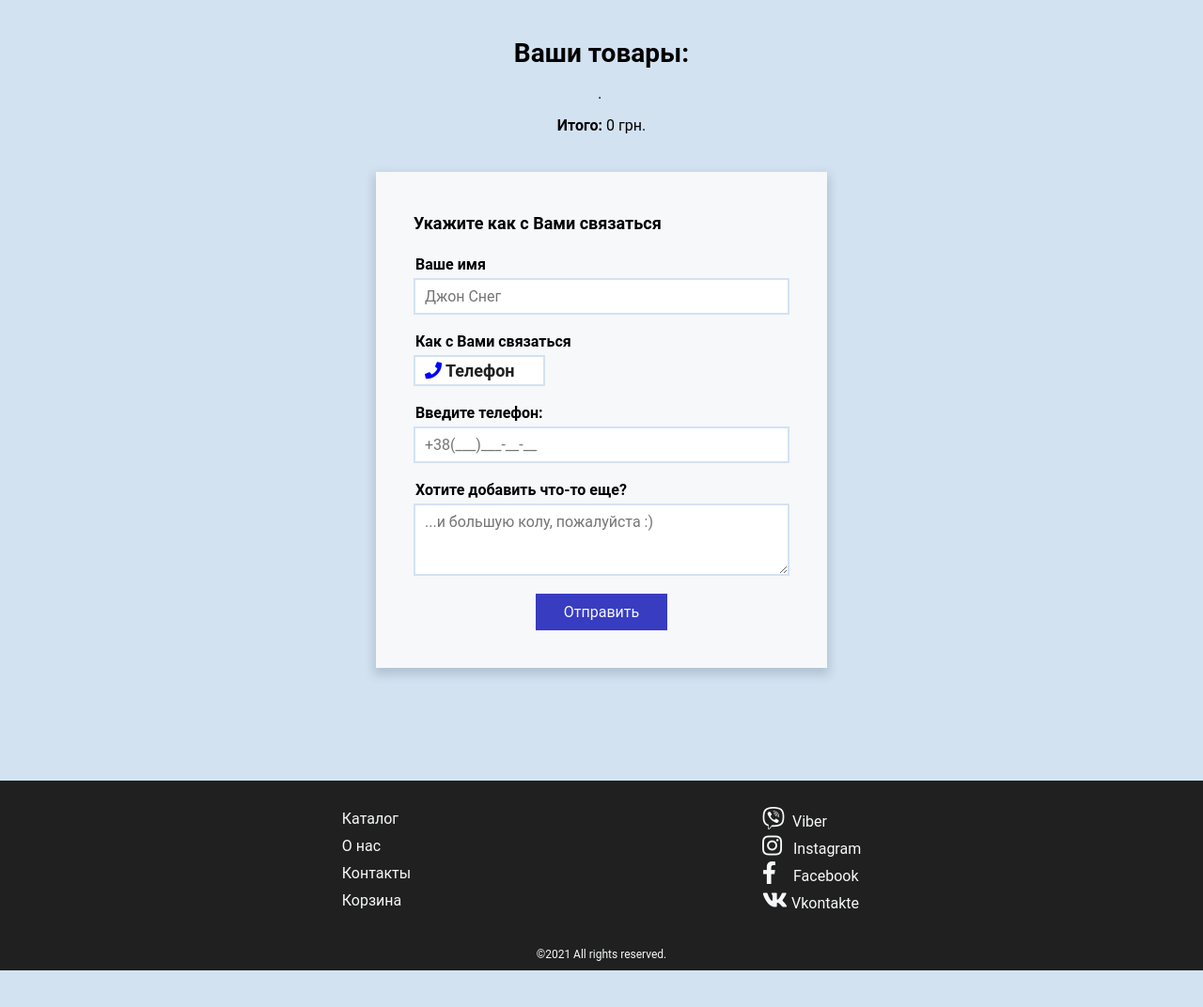
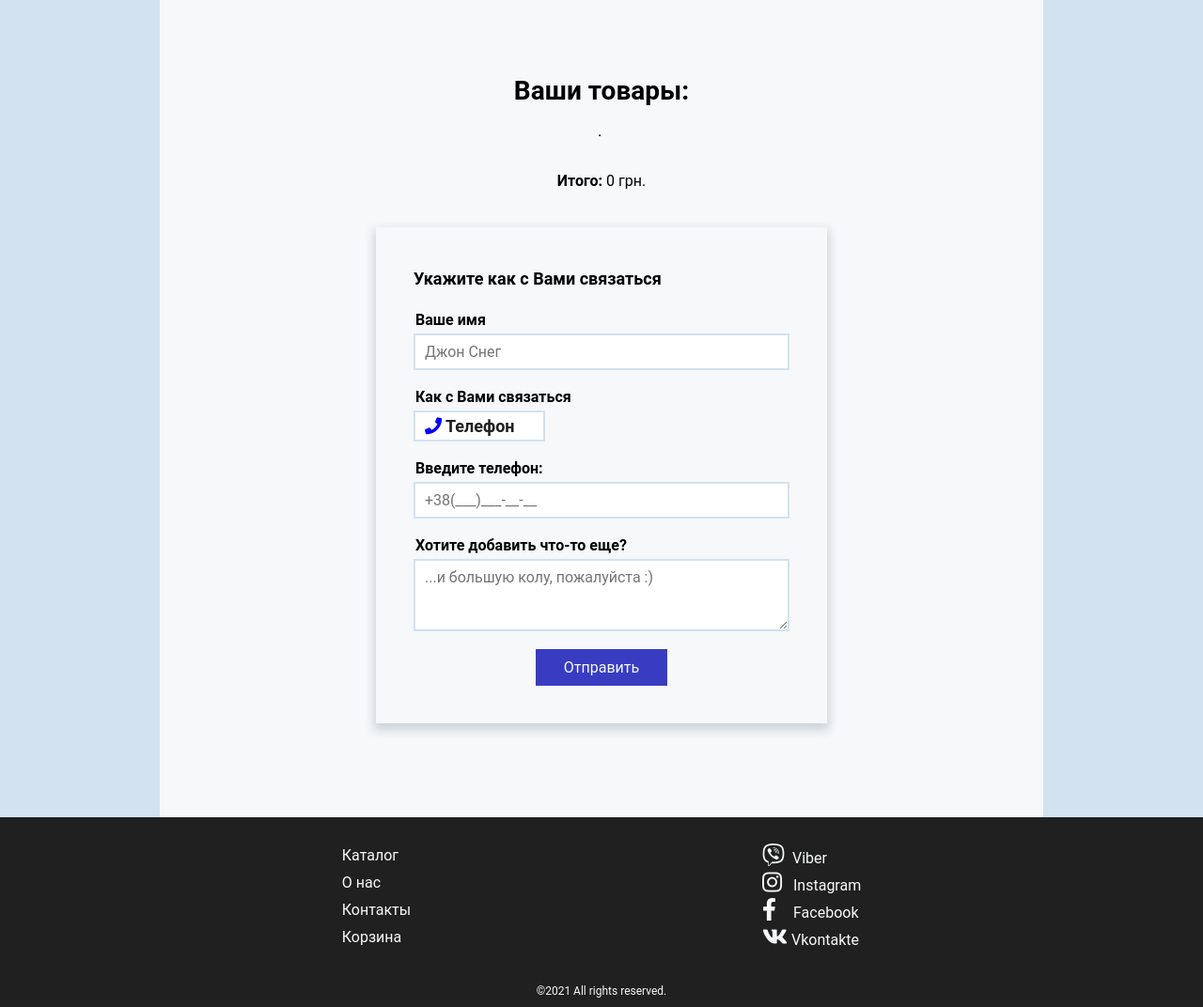
Before and after one commit to Br0n1k/viktor-shop, a PHP site: page /cart.php in a window 1280 px wide. Shown: the part 56-1128 px from the top of the page at 94% size. Before the commit the page ends 1089 px from the top, so only its background shows below. Run offline with PHP 8.4, Linux system fonts and the light colour scheme; data that the repository does not hold is empty.

Commit message:
css tweaks

```diff
--- a/cart.php
+++ b/cart.php
@@ -30,7 +30,7 @@
       <h2>Ваши товары:</h2>
       <div class="section">
          <div class="cart-table">
-            <div class="cart-out"></div><br>
+            <div class="cart-out"></div><br><br>
             <div class="cart-sum-out"></div>
          </div>
 
--- a/css/main.css
+++ b/css/main.css
@@ -172,7 +172,7 @@ textarea:focus, input:focus{
    width: 98%;
    max-width: 390px;
    padding: 4px 12px;
-   border: 2px solid gray;
+   border: 1px solid gray;
    position: relative;
    margin-left: auto;
    margin-right: auto;
@@ -535,8 +535,11 @@ textarea:focus, input:focus{
    width: 100%;
    max-width: 100%;
 }
+.item{
+   background-color: white;
+}
 .questions{
-   background-color: #d3e2f1;
+   padding-bottom: 0;
 }
 .item h4{
    font-size: 20px;
@@ -591,6 +594,10 @@ textarea:focus, input:focus{
 
 /* CART PAGE */
 
+.cart-wrapper{
+   background-color: var(--light);
+   padding: 40px 20px;
+}
 .cart-table{
    display: flex;
    justify-content: center;
@@ -823,6 +830,7 @@ textarea:focus, input:focus{
       max-width: 1200px;
       margin-left: auto;
       margin-right: auto;
+      padding: 40px 20px;
    }
    .item .big-img img{
       height: auto;
```
